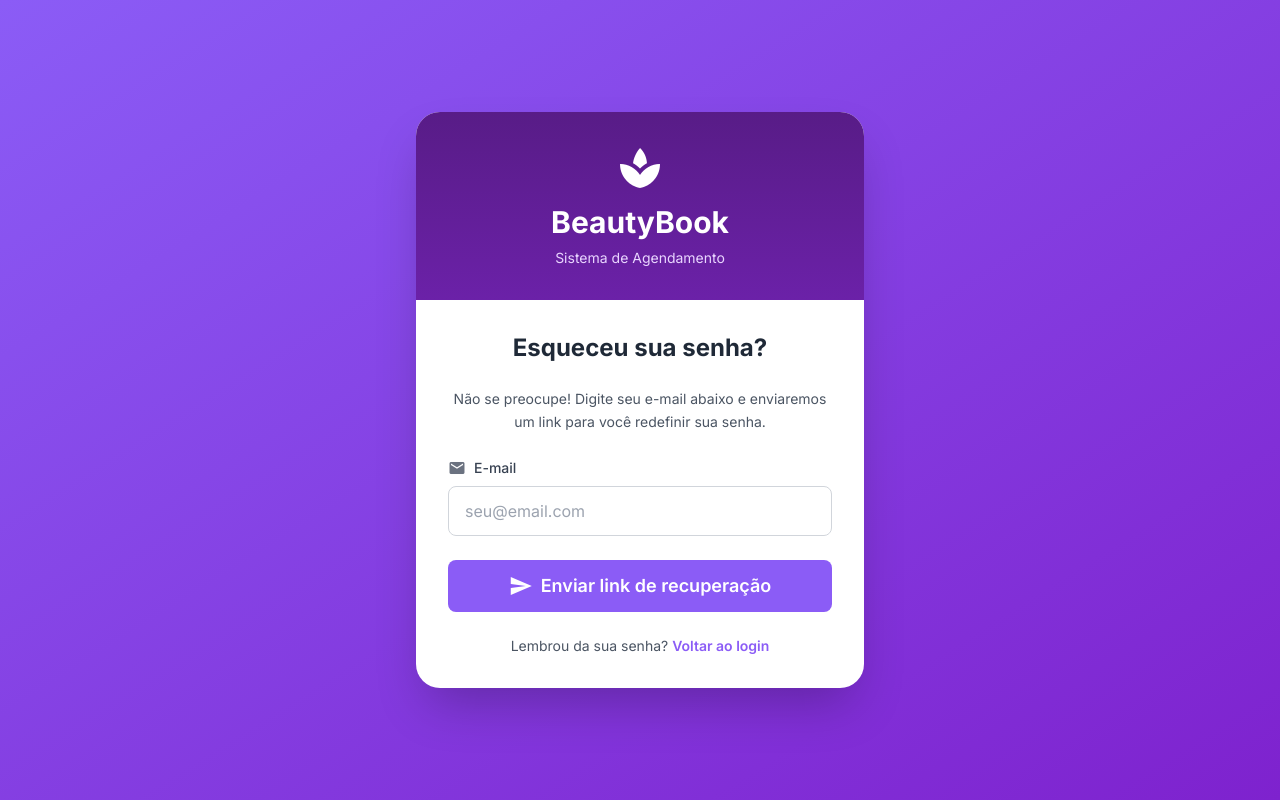
After one commit to PHPauloReis/beautybookapp, a PHP site: template src/Views/autenticacao/esqueci_minha_senha.html.twig in a window 1280 px wide. The commit adds this page. Run offline with PHP 8.4, Linux system fonts and the light colour scheme; the template is opened without the code that fills it, so the values that code supplies are empty; some libraries are stand-ins or nearby versions.

Commit message:
WIP: Implementando form de recuperação de senha

```diff
--- a/config/routes.php
+++ b/config/routes.php
@@ -13,3 +13,5 @@ $router->map('DELETE','/excluir/{id}', [ManicuresController::class, 'excluir']);
 
 $router->map('GET','/login', [AutenticacaoController::class, 'exibirForm']);
 $router->map('POST','/login', [AutenticacaoController::class, 'logar']);
+$router->map('GET','/esqueci-minha-senha', [AutenticacaoController::class, 'exibirFormEsqueciSenha']);
+$router->map('POST','/esqueci-minha-senha', [AutenticacaoController::class, 'enviarLinkRecuperacao']);
--- /dev/null
+++ b/src/Views/autenticacao/esqueci_minha_senha.html.twig
@@ -0,0 +1,54 @@
+{% extends 'layout/base_auth.html.twig' %}
+
+{% block content %}
+	<!-- Forgot Password Form -->
+	<div class="p-8">
+		<h2 class="text-2xl font-bold text-gray-800 mb-6 text-center">Esqueceu sua senha?</h2>
+
+		<div class="mb-6">
+			<p class="text-gray-600 text-sm text-center leading-relaxed">
+				Não se preocupe! Digite seu e-mail abaixo e enviaremos um link para você redefinir sua senha.
+			</p>
+		</div>
+
+		{% if flashMessage is not empty and flashMessage.tipo == 'sucesso' %}
+			<!-- Success Alert -->
+			<div class="mb-6 bg-green-50 border border-green-200 text-green-800 px-4 py-3 rounded-lg flex items-center gap-3">
+				<span class="material-icons text-green-600" style="font-size: 20px;">check_circle</span>
+				<div class="flex-1">
+					<p class="text-sm font-medium">{{ flashMessage.mensagem }}</p>
+				</div>
+			</div>
+		{% endif %}
+
+		<form
+			method="post" action="">
+			<!-- Email Input -->
+			<div class="mb-6">
+				<label class="block text-sm font-medium text-gray-700 mb-2">
+					<span class="flex items-center gap-2">
+						<span class="material-icons text-gray-500" style="font-size: 18px;">email</span>
+						E-mail
+					</span>
+				</label>
+				<input type="email" name="email" required class="w-full px-4 py-3 border border-gray-300 rounded-lg text-gray-700 focus:border-violet-500 focus:ring-2 focus:ring-violet-500/20 focus:outline-none transition-all duration-200" placeholder="seu@email.com">
+			</div>
+
+			<!-- Send Email Button -->
+			<button type="submit" class="w-full bg-violet-500 hover:bg-purple-700 hover:-translate-y-0.5 hover:shadow-lg hover:shadow-violet-500/30 text-white py-3 rounded-lg font-semibold text-lg flex items-center justify-center gap-2 transition-all duration-300 border-none cursor-pointer">
+				<span class="material-icons">send</span>
+				Enviar link de recuperação
+			</button>
+		</form>
+
+		<!-- Back to Login Link -->
+		<div class="text-center mt-6">
+			<p class="text-gray-600 text-sm">
+				Lembrou da sua senha?
+				<a href="/login" class="text-violet-500 hover:text-purple-700 hover:underline transition-all duration-200 font-semibold">
+					Voltar ao login
+				</a>
+			</p>
+		</div>
+	</div>
+{% endblock %}
--- a/src/Views/autenticacao/login.html.twig
+++ b/src/Views/autenticacao/login.html.twig
@@ -55,7 +55,7 @@
 					<input type="checkbox" id="lembrar" class="w-4 h-4 rounded border-2 border-gray-300 text-violet-500 focus:ring-violet-500/20 focus:ring-2 transition-all duration-200">
 					<span class="text-sm text-gray-600">Lembrar meu e-mail</span>
 				</label>
-				<a href="esqueci_minha_senha.html" class="text-sm text-violet-500 hover:text-purple-700 hover:underline transition-all duration-200">
+				<a href="/esqueci-minha-senha" class="text-sm text-violet-500 hover:text-purple-700 hover:underline transition-all duration-200">
 					Esqueci minha senha
 				</a>
 			</div>
```
Also changed, not shown: src/Controllers/AutenticacaoController.php (+24 -0 lines).
